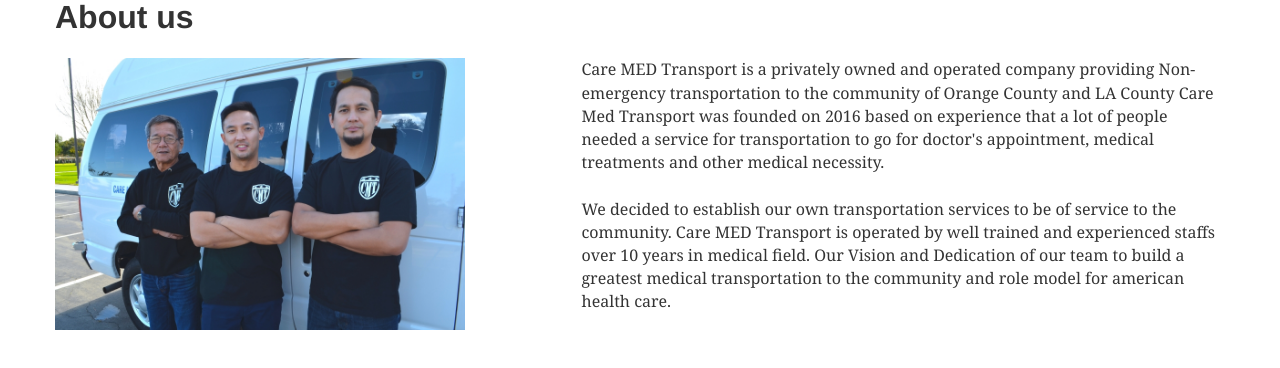
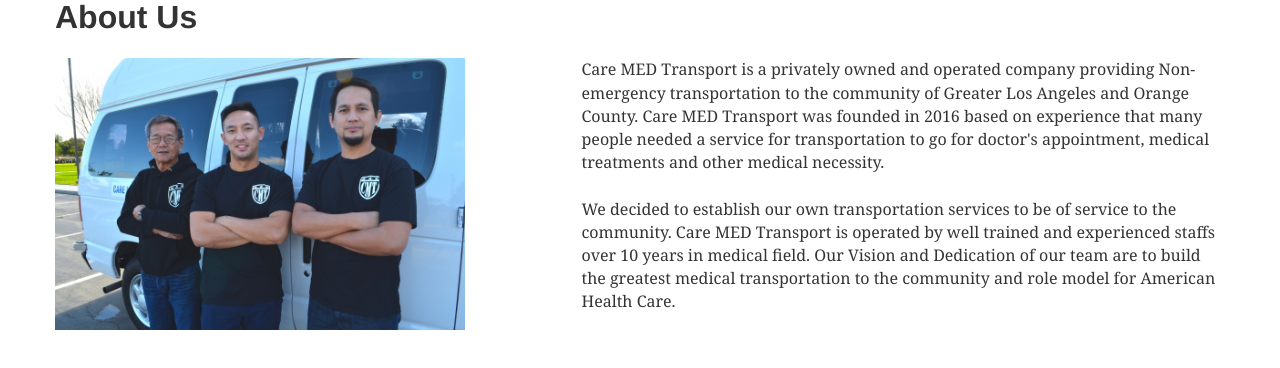
Before and after one commit to humbl3man/caremed, a Gatsby site: page /about in a window 1280 px wide. Built offline with nearby package versions, Linux system fonts and the light colour scheme; Gatsby itself is replaced by a stand-in of ours; some packages are replaced by stand-ins of ours.

Commit message:
make changes to about page

```diff
--- a/src/pages/about.js
+++ b/src/pages/about.js
@@ -6,7 +6,9 @@
 export default () => (
 	<Container>
 		<div className="site-content">
-			<h1>About us</h1>
+			<h1>
+				<strong>About Us</strong>
+			</h1>
 
 			<div className="about">
 				<div className="about__image">
@@ -16,19 +18,19 @@
 					<p>
 						Care MED Transport is a privately owned and operated
 						company providing Non-emergency transportation to the
-						community of Orange County and LA County Care Med
-						Transport was founded on 2016 based on experience that a
-						lot of people needed a service for transportation to go
-						for doctor's appointment, medical treatments and other
-						medical necessity.
+						community of Greater Los Angeles and Orange County. Care
+						MED Transport was founded in 2016 based on experience
+						that many people needed a service for transportation to
+						go for doctor's appointment, medical treatments and
+						other medical necessity.
 					</p>
 					<p>
 						We decided to establish our own transportation services
 						to be of service to the community. Care MED Transport is
 						operated by well trained and experienced staffs over 10
 						years in medical field. Our Vision and Dedication of our
-						team to build a greatest medical transportation to the
-						community and role model for american health care.
+						team are to build the greatest medical transportation to
+						the community and role model for American Health Care.
 					</p>
 				</div>
 			</div>
```
